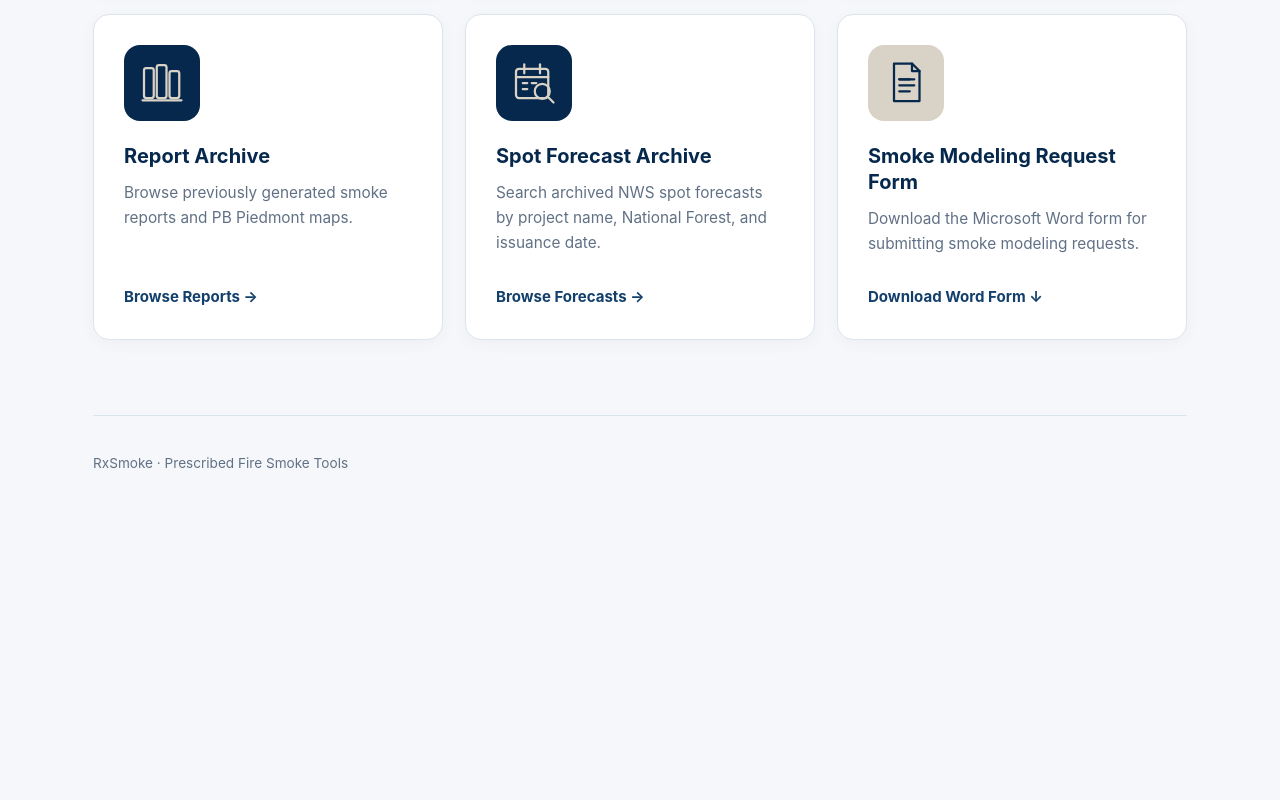
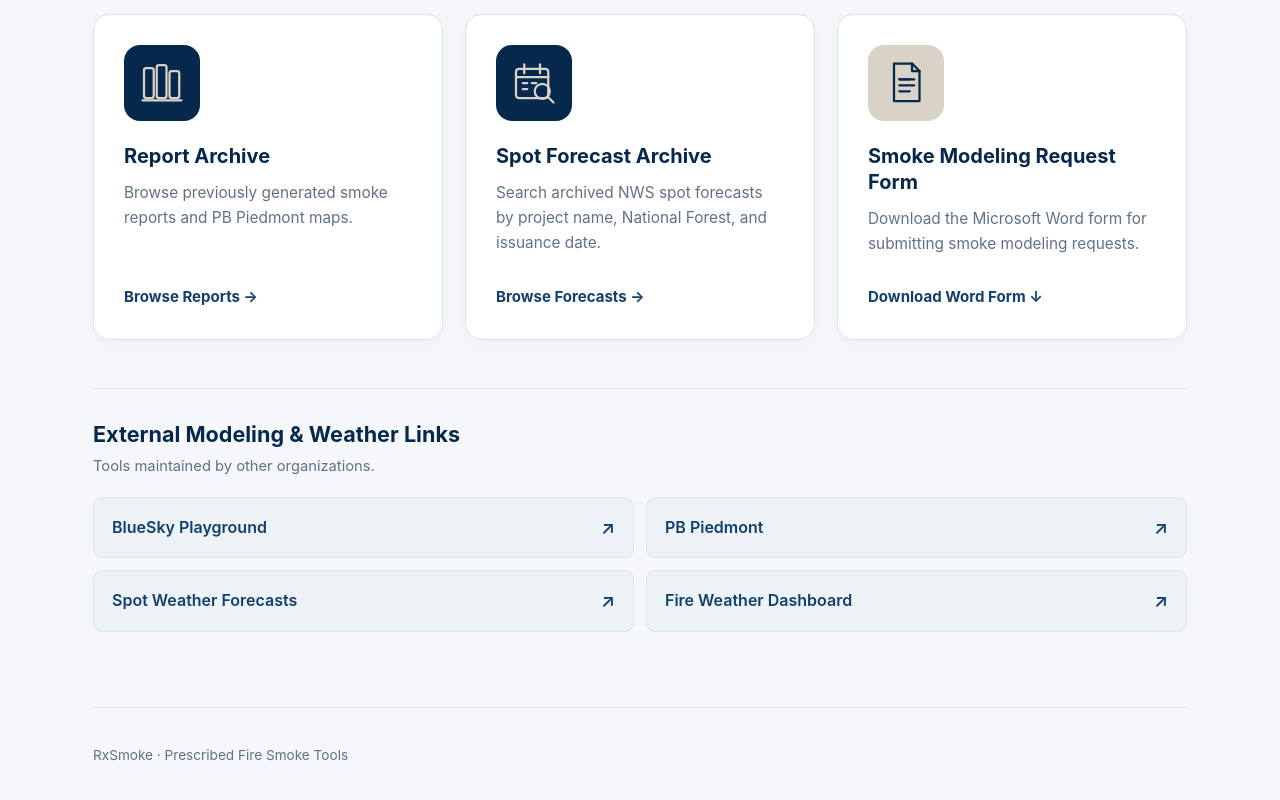
Before and after one commit to jeremyash/rxsmoke-site, a plain HTML site: page index.html in a window 1280 px wide. Shown: the part 725-1525 px from the top of the page. Before the commit the page ends 1249 px from the top, so only its background shows below. Drawn offline with Linux system fonts and the light colour scheme.

Commit message:
Add external modeling and weather links

```diff
--- a/index.html
+++ b/index.html
@@ -245,6 +245,19 @@
 
 
       </section>
+
+      <!-- External Modeling & Weather Links -->
+      <section class="external-links" aria-labelledby="external-links-heading">
+        <h2 id="external-links-heading">External Modeling &amp; Weather Links</h2>
+        <p class="external-links-note">Tools maintained by other organizations.</p>
+
+        <div class="external-links-grid">
+          <a href="https://tools.airfire.org/playground/v3.5/emissionsinputs.php" target="_blank" rel="noopener noreferrer">BlueSky Playground <span aria-hidden="true">↗</span></a>
+          <a href="https://piedmont.dri.edu/" target="_blank" rel="noopener noreferrer">PB Piedmont <span aria-hidden="true">↗</span></a>
+          <a href="https://spot.weather.gov/" target="_blank" rel="noopener noreferrer">Spot Weather Forecasts <span aria-hidden="true">↗</span></a>
+          <a href="https://www.weather.gov/dlh/fwd" target="_blank" rel="noopener noreferrer">Fire Weather Dashboard <span aria-hidden="true">↗</span></a>
+        </div>
+      </section>
     </main>
 
     <footer class="site-footer">
--- a/style.css
+++ b/style.css
@@ -180,3 +180,64 @@ body {
     padding: 25px;
   }
 }
+
+/* External links are secondary to the RxSmoke application cards. */
+.external-links {
+  margin-top: 48px;
+  padding-top: 28px;
+  border-top: 1px solid var(--border);
+}
+
+.external-links h2 {
+  margin: 0 0 4px;
+  color: var(--navy);
+  font-size: 1.35rem;
+}
+
+.external-links-note {
+  margin: 0 0 18px;
+  color: var(--muted);
+  font-size: 0.92rem;
+}
+
+.external-links-grid {
+  display: grid;
+  grid-template-columns: repeat(2, minmax(0, 1fr));
+  gap: 12px;
+}
+
+.external-links-grid a {
+  display: flex;
+  align-items: center;
+  justify-content: space-between;
+  gap: 12px;
+  padding: 15px 18px;
+  background: #edf2f7;
+  border: 1px solid var(--border);
+  border-radius: 10px;
+  color: var(--navy-light);
+  font-weight: 600;
+  text-decoration: none;
+  transition: background 0.2s, border-color 0.2s;
+}
+
+.external-links-grid a:hover {
+  background: #e3ebf3;
+  border-color: #a5b9cd;
+}
+
+.external-links-grid a:focus-visible {
+  outline: 3px solid #2b78c5;
+  outline-offset: 3px;
+}
+
+.external-links-grid a span {
+  flex-shrink: 0;
+  font-size: 1.15rem;
+}
+
+@media (max-width: 600px) {
+  .external-links-grid {
+    grid-template-columns: 1fr;
+  }
+}
```
